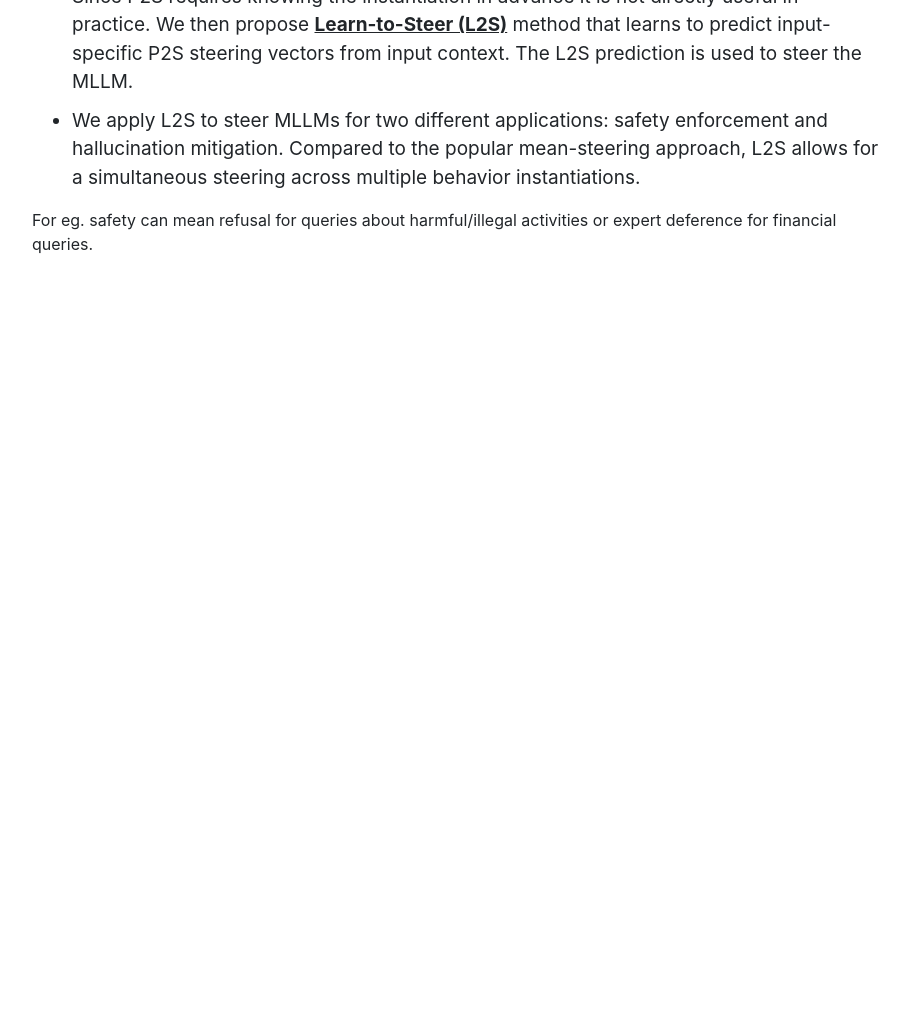
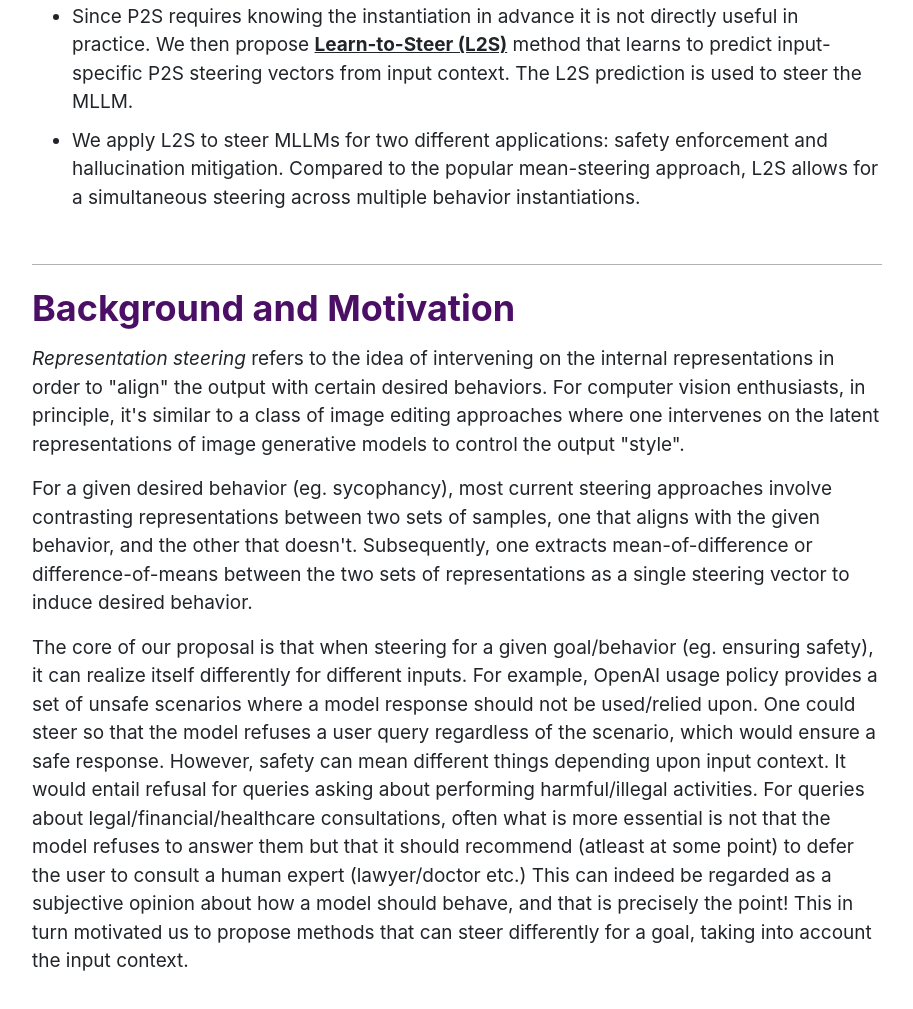
Before and after one commit to jayneelparekh/learn-to-steer, a plain HTML site: page index.html in a window 1280 px wide. Shown: the part 777-1786 px from the top of the page, without its empty margins (183-1096 px from the left). Before the commit the page ends 1113 px from the top, so only its background shows below. Drawn offline with nearby package versions, Linux system fonts and the light colour scheme; a script that the page names is missing; a web font is replaced by a local one.

Commit message:
Adding motivation abd background

```diff
--- a/index.html
+++ b/index.html
@@ -110,9 +110,10 @@
         </span>
     </center>
 
-    <div class="gap-10"></div>
+    <div class="gap-20"></div>
 
     <hr>
+    <div class="gap-10"></div>
 
     <b><span style="font-size:36px; color:rgb(75, 15, 101)">Key Takeaways</span></b>
     <div class="gap-10"></div>
@@ -128,8 +129,36 @@
     </ul>
 
 
+    <div class="gap-20"></div>
 
-    For eg. safety can mean refusal for queries about harmful/illegal activities or expert deference for financial queries.
+    <hr>
+
+    <b><span style="font-size:36px; color:rgb(75, 15, 101)">
+      Background and Motivation
+    </span></b>
+
+    <div class="gap-10"></div>
+
+    <p style="font-size:19px">
+    <i>Representation steering</i> refers to the idea of intervening on the internal representations in order to "align" the output with certain desired behaviors.
+       For computer vision enthusiasts, in principle, it's similar to a class of image editing approaches where one intervenes on the latent representations of image generative models to control the output "style".
+    </p>
+
+    <p style="font-size:19px">
+    For a given desired behavior (eg. sycophancy), most current steering approaches involve contrasting representations between two sets of samples, one that aligns with the given behavior, and the other that doesn't.
+    Subsequently, one extracts mean-of-difference or difference-of-means between the two sets of representations as a single steering vector to induce desired behavior.
+    </p>
+
+    <p style="font-size:19px">
+    The core of our proposal is that when steering for a given goal/behavior (eg. ensuring safety), it can realize itself differently for different inputs.
+    For example, OpenAI usage policy provides a set of unsafe scenarios where a model response should not be used/relied upon.
+    One could steer so that the model refuses a user query regardless of the scenario, which would ensure a safe response. However, safety can mean different things depending upon input context.
+    It would entail refusal for queries asking about performing harmful/illegal activities.
+    For queries about legal/financial/healthcare consultations, often what is more essential is not that the model refuses to answer them but that it should recommend (atleast at some point) to defer the user to consult a human expert (lawyer/doctor etc.)
+    This can indeed be regarded as a subjective opinion about how a model should behave, and that is precisely the point!
+    This in turn motivated us to propose methods that can steer differently for a goal, taking into account the input context.
+    </p>
+
   </body>
 
 </html>
```
